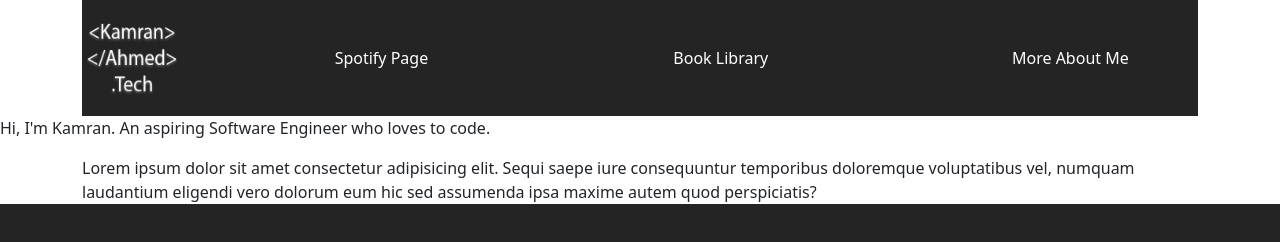
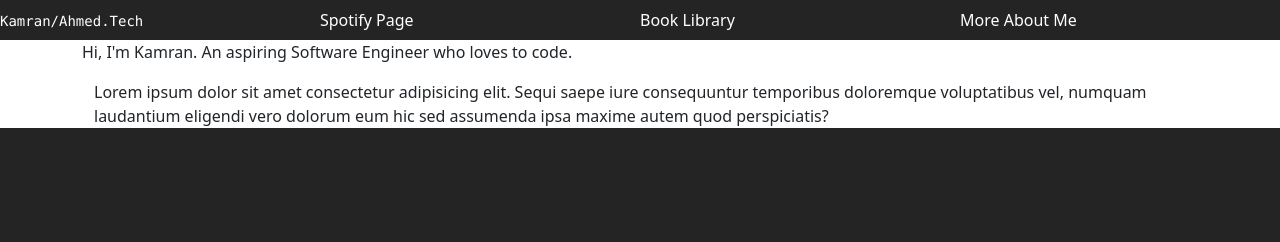
Before and after one commit to Kamran6433/PersonalWebsite, a plain HTML site: page index.html in a window 1280 px wide. Drawn offline with nearby package versions, Linux system fonts and the light colour scheme.

Commit message:
Quick save.

```diff
--- a/index.html
+++ b/index.html
@@ -16,17 +16,15 @@
 </head>
 <body>
     <div class="Im going to have a pop up menu that the user can access my social media"></div>
+    <!-- <div class="container"> -->
+        <div class="navbar">
+            <a class="col-sm-12 col-md-3 navbar-element" href="http://kamranahmed.tech/"><code>Kamran/Ahmed.Tech</code></a>
+            <a class="col-sm-12 col-md-3 navbar-element" href="spotify.html"> Spotify Page</a>
+            <a class="col-sm-12 col-md-3 navbar-element" href="books.html"> Book Library</a>
+            <a class="col-sm-12 col-md-3 navbar-element" href="aboutme.html"> More About Me</a>
+        </div>
+    <!-- </div> -->
     <div class="container">
-        <div class="navbar">
-            <a href="http://kamranahmed.tech/">
-                <img class="navbar-element" src="assets/KamranAhmed.Tech.jpeg" alt="KamranAhmed.Tech Logo" width="100px" height="100px">
-            </a>
-            <a class="col-md-2 navbar-element" href="spotify.html"> Spotify Page</a>
-            <a class="col-md-2 navbar-element" href="books.html"> Book Library</a>
-            <a class="col-md-2 navbar-element" href="aboutme.html"> More About Me</a>
-        </div>
-    </div>
-    <div class="section">
         <p>Hi, I'm Kamran. An aspiring Software Engineer who loves to <span id="Text-Animation">code</span>.</p>
         <p class="container">Lorem ipsum dolor sit amet consectetur adipisicing elit. Sequi saepe iure consequuntur temporibus doloremque voluptatibus vel, numquam laudantium eligendi vero dolorum eum hic sed assumenda ipsa maxime autem quod perspiciatis?</p>
     </div>
--- a/style.css
+++ b/style.css
@@ -18,6 +18,6 @@ html
 
 .navbar-element:hover
 {
-    transform: scale(0.85);
-    transition-duration: 0.2s;
+    transform: scale(0.9);
+    transition-duration: 0.15s;
 }
```
